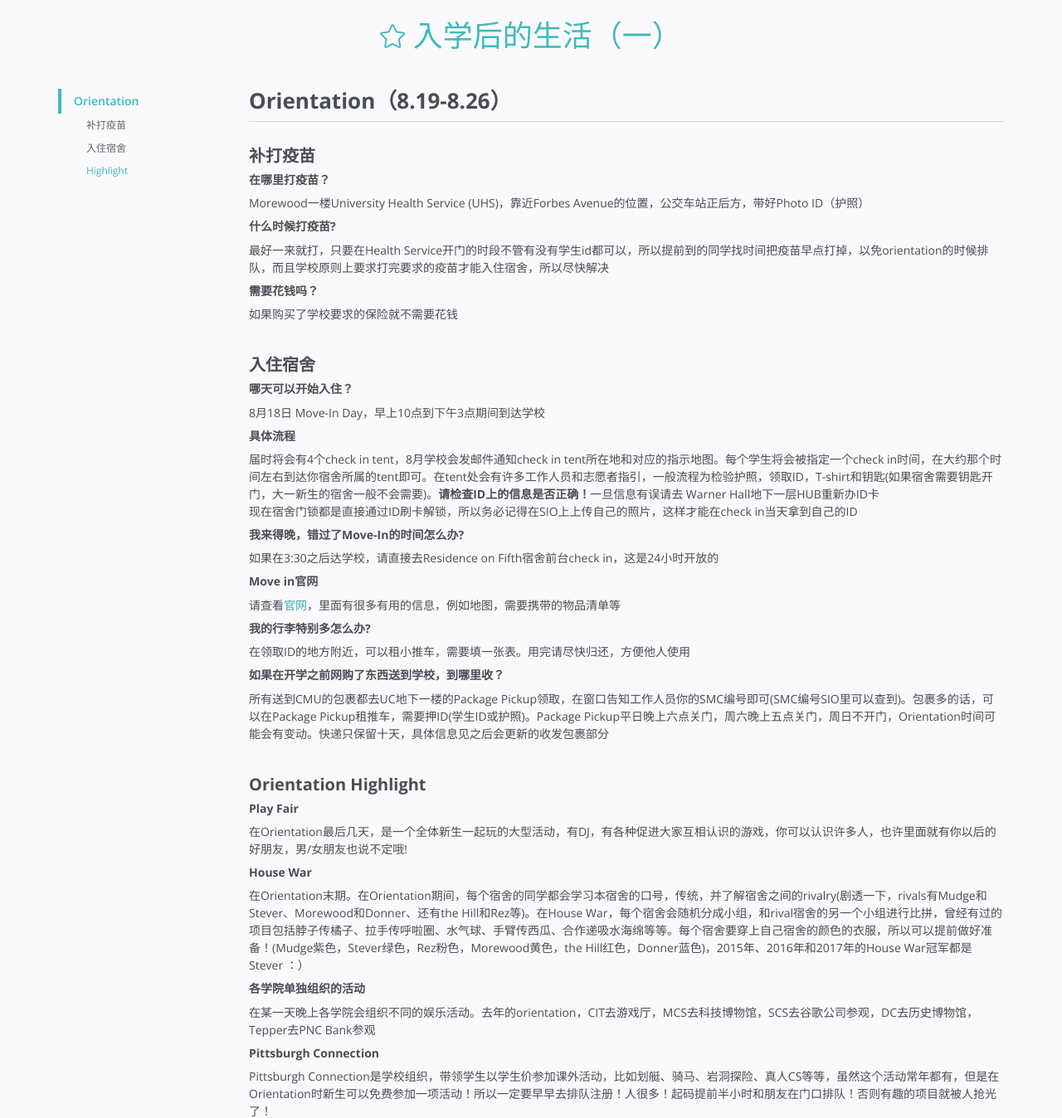
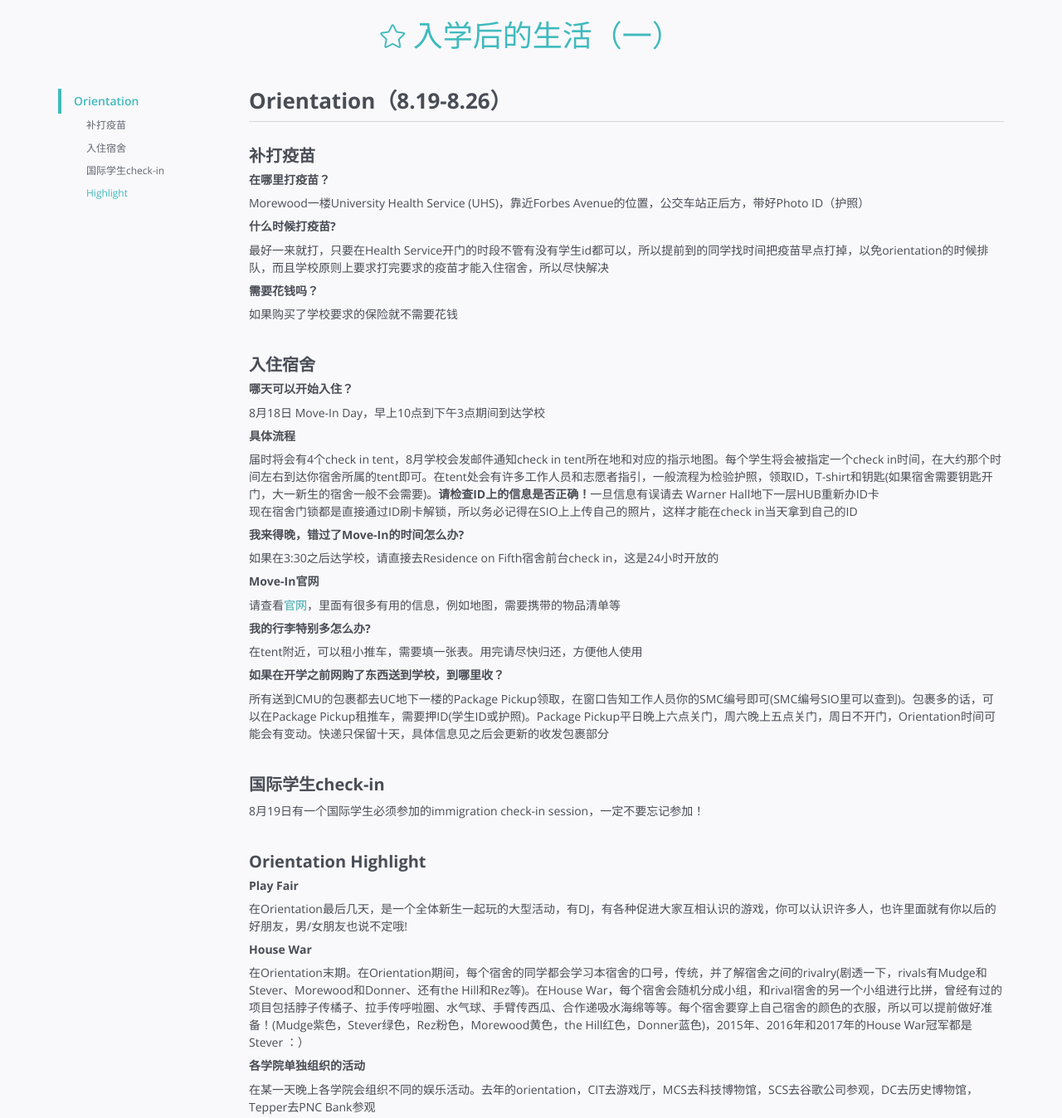
Before and after one commit to haohanshi/Freshman-Prepare-Guide, a Django app: page /guide/at_school_1 in a window 1280 px wide. Shown: the part 148-1496 px from the top of the page at 83% size. Run offline with Django 3.2, Linux system fonts and the light colour scheme; some libraries are stand-ins or nearby versions.

Commit message:
add check-in session

```diff
--- a/guide/templates/guide/at_school_1.html
+++ b/guide/templates/guide/at_school_1.html
@@ -60,12 +60,16 @@
                                         <p>届时将会有4个check in tent，8月学校会发邮件通知check in tent所在地和对应的指示地图。每个学生将会被指定一个check in时间，在大约那个时间左右到达你宿舍所属的tent即可。在tent处会有许多工作人员和志愿者指引，一般流程为检验护照，领取ID，T-shirt和钥匙(如果宿舍需要钥匙开门，大一新生的宿舍一般不会需要)。<b>请检查ID上的信息是否正确！</b>一旦信息有误请去 Warner Hall地下一层HUB重新办ID卡</br>现在宿舍门锁都是直接通过ID刷卡解锁，所以务必记得在SIO上上传自己的照片，这样才能在check in当天拿到自己的ID</p>
                                         <h6>我来得晚，错过了Move-In的时间怎么办?</h6>
                                         <p>如果在3:30之后达学校，请直接去Residence on Fifth宿舍前台check in，这是24小时开放的</p>
-                                        <h6>Move in官网</h6>
+                                        <h6>Move-In官网</h6>
                                         <p>请查看<a href="https://www.cmu.edu/housing/resident-services/move-in-first.html" target="_blank">官网</a>，里面有很多有用的信息，例如地图，需要携带的物品清单等</p>
                                         <h6>我的行李特别多怎么办? </h6>
-                                        <p>在领取ID的地方附近，可以租小推车，需要填一张表。用完请尽快归还，方便他人使用</p>
+                                        <p>在tent附近，可以租小推车，需要填一张表。用完请尽快归还，方便他人使用</p>
                                         <h6>如果在开学之前网购了东西送到学校，到哪里收？</h6>
                                         <p>所有送到CMU的包裹都去UC地下一楼的Package Pickup领取，在窗口告知工作人员你的SMC编号即可(SMC编号SIO里可以查到)。包裹多的话，可以在Package Pickup租推车，需要押ID(学生ID或护照)。Package Pickup平日晚上六点关门，周六晚上五点关门，周日不开门，Orientation时间可能会有变动。快递只保留十天，具体信息见之后会更新的收发包裹部分</p>
+                                    </div>
+                                    <div id="checkin" class="section-block">
+                                        <h3 class="block-title">国际学生check-in</h3>
+                                        <p>8月19日有一个国际学生必须参加的immigration check-in session，一定不要忘记参加！</p>
                                     </div>
                                     <div id="highlight" class="section-block">
                                         <h3 class="block-title">Orientation Highlight</h3>
@@ -96,6 +100,7 @@
                                     <ul class="nav doc-sub-menu">
                                         <li><a class="scrollto" href="#immune">补打疫苗</a></li>
                                         <li><a class="scrollto" href="#dorm">入住宿舍</a></li>
+                                        <li><a class="scrollto" href="#checkin">国际学生check-in</a></li>
                                         <li><a class="scrollto" href="#highlight">Highlight</a></li>
                                     </ul><!--//nav-->
                                 </li>
```
